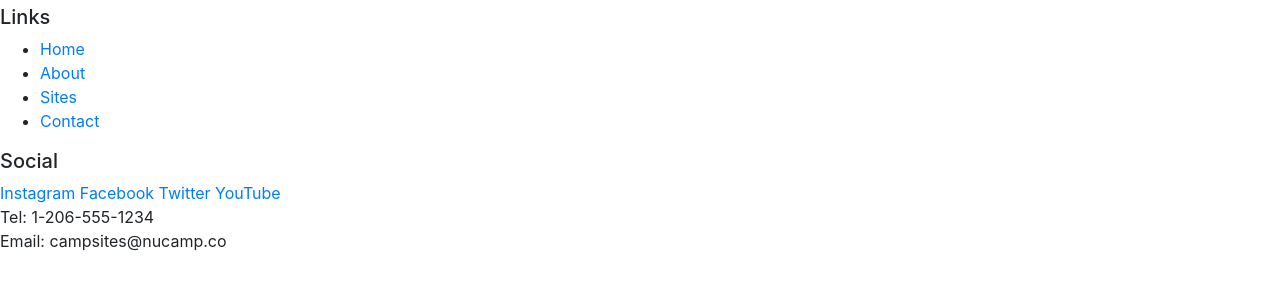
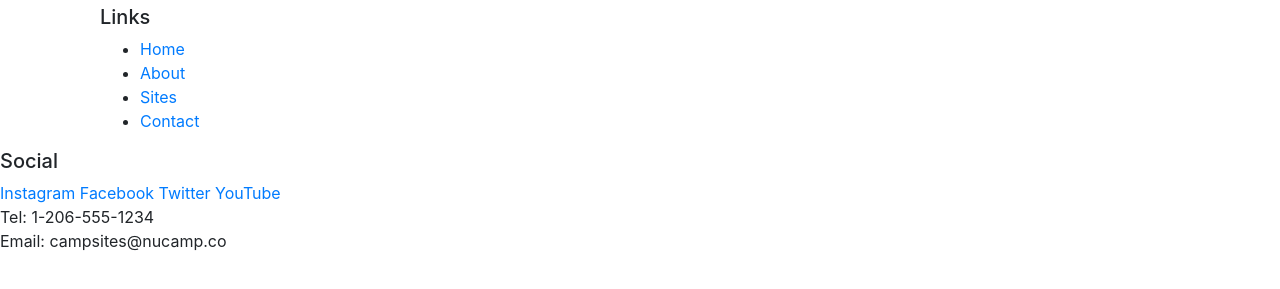
Before and after one commit to studiozandra/nucamp-bootstrap, a website: page index.html in a window 1280 px wide. Shown: the part 373-662 px from the top of the page. Drawn offline with nearby package versions, Linux system fonts and the light colour scheme.

Commit message:
add footer container

```diff
--- a/index.html
+++ b/index.html
@@ -57,14 +57,16 @@
         </div>
     </div>
     <footer>
-        <div>
-            <h5>Links</h5>
-            <ul>
-                <li><a href="#">Home</a></li>
-                <li><a href="#">About</a></li>
-                <li><a href="#">Sites</a></li>
-                <li><a href="#">Contact</a></li>
-            </ul>
+        <div class="container">
+            <div class="col-4 col-sm-2">
+                <h5>Links</h5>
+                <ul>
+                    <li> <a href="#">Home</a> </li>
+                    <li> <a href="#">About</a> </li>
+                    <li> <a href="#">Sites</a> </li>
+                    <li> <a href="#">Contact</a> </li>
+                </ul>
+            </div>
         </div>
         <div>
             <h5>Social</h5>
```
